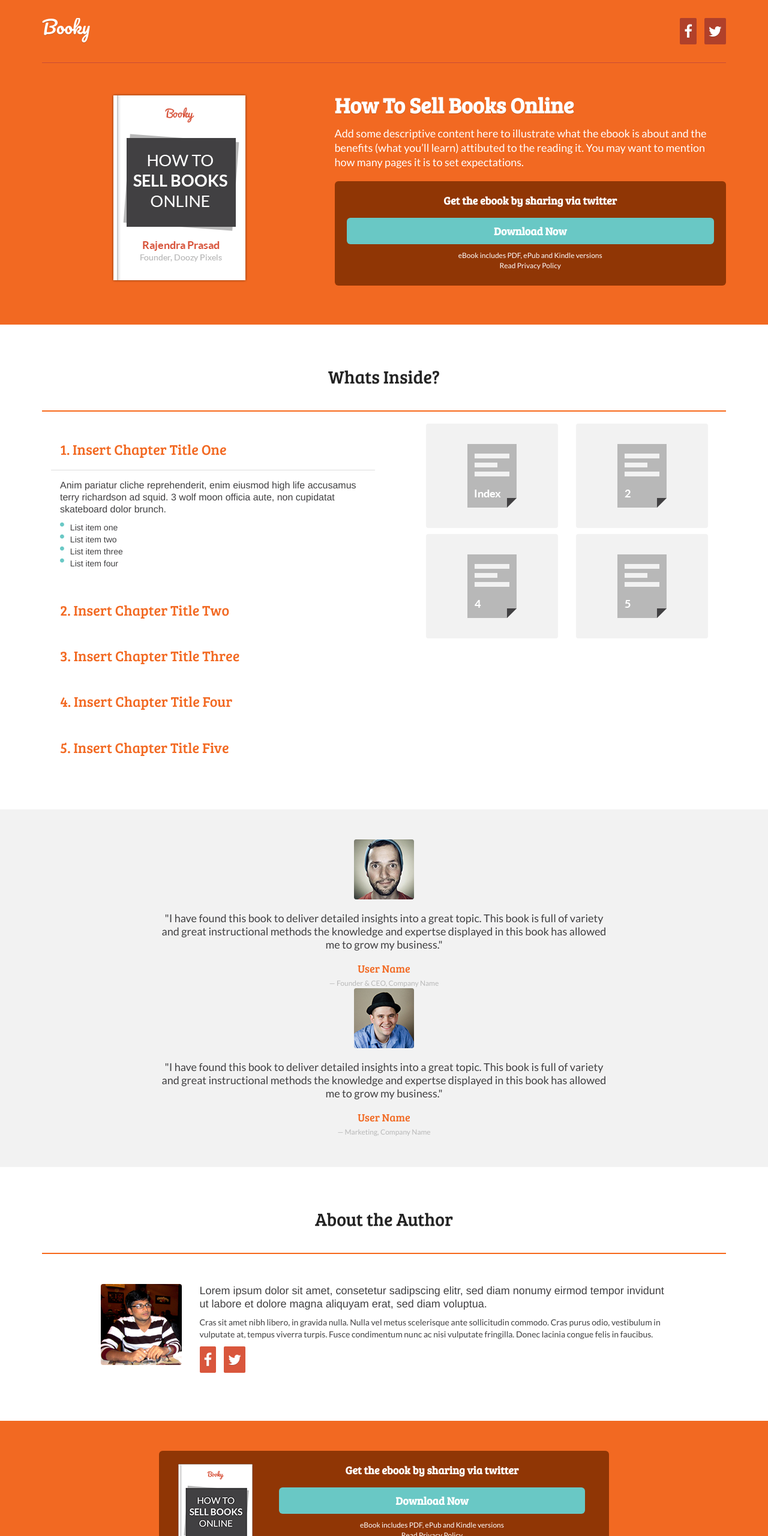
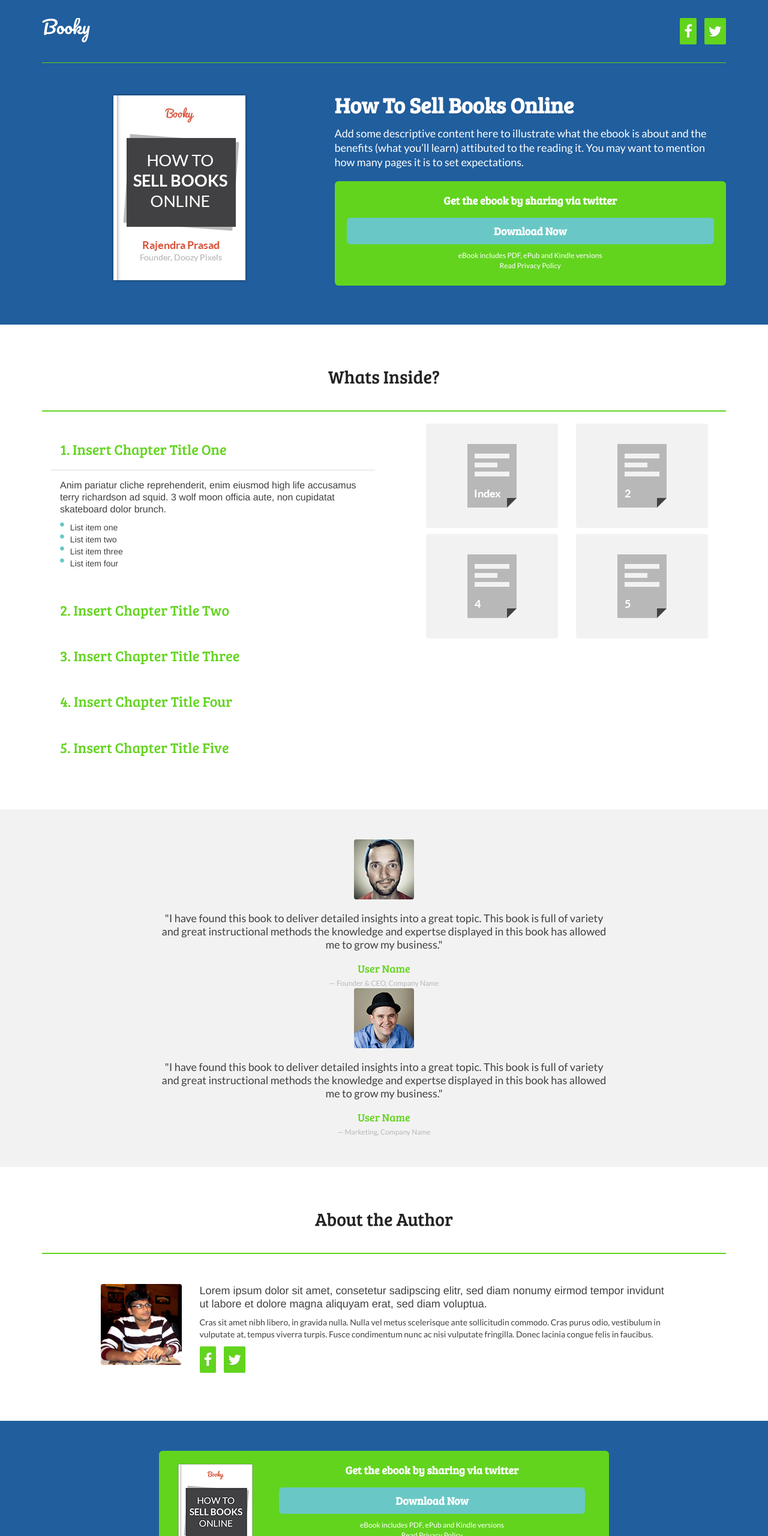
Before and after one commit to mjhea0/ebook-template, a plain HTML site: page blue/index.html in a window 1280 px wide. Shown: the top 2560 px of the page at 60% size. Drawn offline with nearby package versions, Linux system fonts and the light colour scheme.

Commit message:
Updated templates in blue and green files

```diff
--- a/blue/assets/css/style.css
+++ b/blue/assets/css/style.css
@@ -51,7 +51,7 @@ a{
 	color:#F26922;
 }
 a:hover, a:focus{
-	color:#d9563c;
+	color:#62D41E;
 }
 a.link-white{
 	color:#fff;
@@ -60,7 +60,7 @@ a.link-white:hover{
 	color:#fff;
 }
 hr {
-	border: 1px solid #F7681A;
+	border: 1px solid #62D41E;
 }
 b{
 	font-weight: 700;
@@ -75,11 +75,14 @@ label,
 .btn{
 	font-family: "Bree Serif", serif;
 }
+a h3 {
+	color: #62D41E;
+}
 /*
  * Section Marketing
  */
 #marketing{
-	 background-color:#f26922;
+	 background-color:#205E9E;
 	 min-height:400px;
 	 width:100%;
 }
@@ -88,7 +91,7 @@ header{
 }
 .header-inner{
 	padding-bottom:30px;
-	border-bottom:solid 1px #c94d35; /* Fallback */
+	border-bottom:solid 1px #62D41E; /* Fallback */
 	overflow: hidden;
 }
 .logo{
@@ -104,7 +107,7 @@ header{
 }
 .social-icons > a{
 	text-align:center;
-	background-color: #b0402a;
+	background-color: #62D41E;
 	border-radius:2px;
 	-moz-border-radius:2px;
 	-webkit-border-radius:2px;
@@ -125,7 +128,7 @@ header{
 }
 .social-icons > a:hover{
 	text-decoration: none;
-	color:#d9563c;
+	color:#205E9E;
 }
 .masthead{
 	padding:50px 0!important;
@@ -149,7 +152,7 @@ header{
 	font-family: inherit;
 }
 .hero-form{
-	background:#903605;
+	background:#62D41E;
 	border-radius: 6px;
 	-moz-border-radius: 6px;
 	-webkit-border-radius: 6px;
@@ -321,7 +324,7 @@ blockquote small{
 	margin-bottom:20px;
 }
 .testi-user{
-	color:#F26922;
+	color:#62D41E;
 	margin-bottom:5px;
 }
 
@@ -332,12 +335,9 @@ blockquote small{
 #author{
 	background-color: #fff;
 }
-#author .social-icons > a{
-	background-color: #d9563c;
-}
 #author .social-icons > a:hover{
 	color:#fff;
-	background-color: #b0402a;
+	background-color: #205E9E;
 }
 #author .media{
 	margin:30px 0;
@@ -355,7 +355,7 @@ blockquote small{
  */
 
 #marketing-footer{
-	background:#f26922;
+	background:#205E9E;
 }
 
 #marketing-footer .hero-form{
--- a/green/assets/css/style.css
+++ b/green/assets/css/style.css
@@ -24,7 +24,7 @@ body{
 	color: #d9563c;
 }
 .brand-primary-darker{
-	color: #b0402a;
+	color: #AB1894;
 }
 .brand-secondary{
 	color: #69c8c5;
@@ -48,10 +48,10 @@ body{
  */
 
 a{
-	color:#F26922;
+	color:#AB1894;
 }
 a:hover, a:focus{
-	color:#d9563c;
+	color:#AB1894;
 }
 a.link-white{
 	color:#fff;
@@ -60,7 +60,7 @@ a.link-white:hover{
 	color:#fff;
 }
 hr {
-	border: 1px solid #F7681A;
+	border: 1px solid #AB1894;
 }
 b{
 	font-weight: 700;
@@ -79,7 +79,7 @@ label,
  * Section Marketing
  */
 #marketing{
-	 background-color:#f26922;
+	 background-color:#62D41E;
 	 min-height:400px;
 	 width:100%;
 }
@@ -88,7 +88,7 @@ header{
 }
 .header-inner{
 	padding-bottom:30px;
-	border-bottom:solid 1px #c94d35; /* Fallback */
+	border-bottom:solid 1px #AB1894; /* Fallback */
 	overflow: hidden;
 }
 .logo{
@@ -104,7 +104,7 @@ header{
 }
 .social-icons > a{
 	text-align:center;
-	background-color: #b0402a;
+	background-color: #AB1894;
 	border-radius:2px;
 	-moz-border-radius:2px;
 	-webkit-border-radius:2px;
@@ -149,7 +149,7 @@ header{
 	font-family: inherit;
 }
 .hero-form{
-	background:#903605;
+	background:#AB1894;
 	border-radius: 6px;
 	-moz-border-radius: 6px;
 	-webkit-border-radius: 6px;
@@ -180,7 +180,7 @@ header{
 	margin-top:25px;
 }
 .buy-form .well{
-	background:#b0402a;
+	background:#AB1894;
 	border:none;
 	margin-top:20px;
 	padding:30px;
@@ -321,7 +321,7 @@ blockquote small{
 	margin-bottom:20px;
 }
 .testi-user{
-	color:#F26922;
+	color:#AB1894;
 	margin-bottom:5px;
 }
 
@@ -333,11 +333,11 @@ blockquote small{
 	background-color: #fff;
 }
 #author .social-icons > a{
-	background-color: #d9563c;
+	background-color: #AB1894;
 }
 #author .social-icons > a:hover{
 	color:#fff;
-	background-color: #b0402a;
+	background-color: #AB1894;
 }
 #author .media{
 	margin:30px 0;
@@ -355,7 +355,7 @@ blockquote small{
  */
 
 #marketing-footer{
-	background:#f26922;
+	background:#62D41E;
 }
 
 #marketing-footer .hero-form{
@@ -394,7 +394,7 @@ footer{
 	background-color: #d9563c;
 }
 .btn-primary:hover, .btn-primary:focus, .btn-primary:active, .btn-primary.active, .btn-primary.disabled, .btn-primary[disabled]{
-	background-color: #b0402a;
+	background-color: #AB1894;
 }
 .btn-info{
 	background-color: #69c8c5;
```
